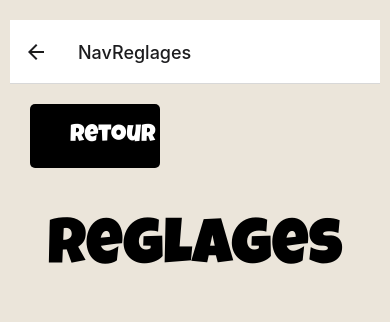
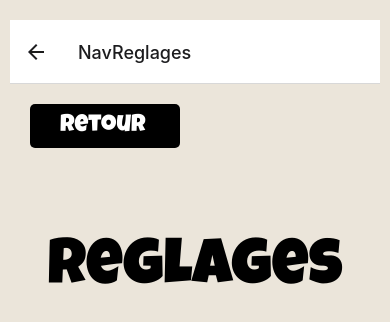
Before and after one commit to Yannmre03/ProjetChallengeMulti, a React Native app: screen /NavReglages in a window 390 px wide. Shown: the top 322 px of the page. Built offline with nearby package versions, Linux system fonts and the light colour scheme.

Commit message:
boutons retour en forme + selection de 2A et 3A en alerte

```diff
--- a/components/reglages.js
+++ b/components/reglages.js
@@ -5,7 +5,7 @@ function ReglagesPage ({navigation}){
     return (
         <View style={styles.container}>
             <TouchableOpacity style={styles.buttonRetour} onPress={() => navigation.goBack()}>
-                <Text style={styles.buttonText}>Retour</Text>
+                <Text style={styles.TextRetour}>Retour</Text>
             </TouchableOpacity>
             <Text style={styles.title}>Reglages</Text>
         </View>
@@ -15,11 +15,19 @@ function ReglagesPage ({navigation}){
 const styles = StyleSheet.create({
     buttonRetour: {
         backgroundColor: 'black',
-        paddingHorizontal: 40,
-        paddingVertical: 20,
+        paddingHorizontal: 30,
+        paddingVertical: 10,
         borderRadius: 5,
         alignItems: 'flex-start',
-        marginRight: 200
+        marginRight: 200,
+        marginBottom:40,
+        width: 150
+    },
+    TextRetour: {
+        color: '#fff',
+        fontSize: 24,
+        fontFamily: 'LuckiestGuy',
+        textAlign: 'center'
     },
     buttonText: {
         color: '#fff',
--- a/components/selectionannee.js
+++ b/components/selectionannee.js
@@ -1,7 +1,10 @@
-import React, { useState } from 'react';
-import { View, Text, TouchableOpacity, StyleSheet } from 'react-native';
+import React from 'react';
+import { View, Text, TouchableOpacity, StyleSheet, Alert } from 'react-native';
 
-function SelectionAnnee ({navigation}) {
+function SelectionAnnee({ navigation }) {
+    const showDevelopmentAlert = () => {
+        Alert.alert("En cours de développement", "Cette fonctionnalité sera bientôt disponible.", [{ text: "OK" }]);
+    };
 
     return (
         <View style={styles.container}>
@@ -12,10 +15,10 @@ function SelectionAnnee ({navigation}) {
             <TouchableOpacity style={styles.button2} onPress={() => navigation.navigate('NavPremAnnee')}>
                 <Text style={styles.buttonText}>1ère année</Text>
             </TouchableOpacity>
-            <TouchableOpacity style={styles.button}>
+            <TouchableOpacity style={styles.button} onPress={showDevelopmentAlert}>
                 <Text style={styles.buttonText}>2ème année</Text>
             </TouchableOpacity>
-            <TouchableOpacity style={styles.button}>
+            <TouchableOpacity style={styles.button} onPress={showDevelopmentAlert}>
                 <Text style={styles.buttonText}>3ème année</Text>
             </TouchableOpacity>
         </View>
@@ -44,7 +47,7 @@ const styles = StyleSheet.create({
         borderRadius: 5,
         alignItems: 'flex-start',
         marginRight: 200,
-        marginBottom:40,
+        marginBottom: 40,
         width: 100
     },
     buttonText: {
@@ -59,8 +62,6 @@ const styles = StyleSheet.create({
         fontFamily: 'LuckiestGuy',
         textAlign: 'center'
     },
-
-
     container: {
         flex: 1,
         justifyContent: 'center',
```
Also changed, not shown: components/WelcomeMessage.js (deleted, +0 -31 lines).
